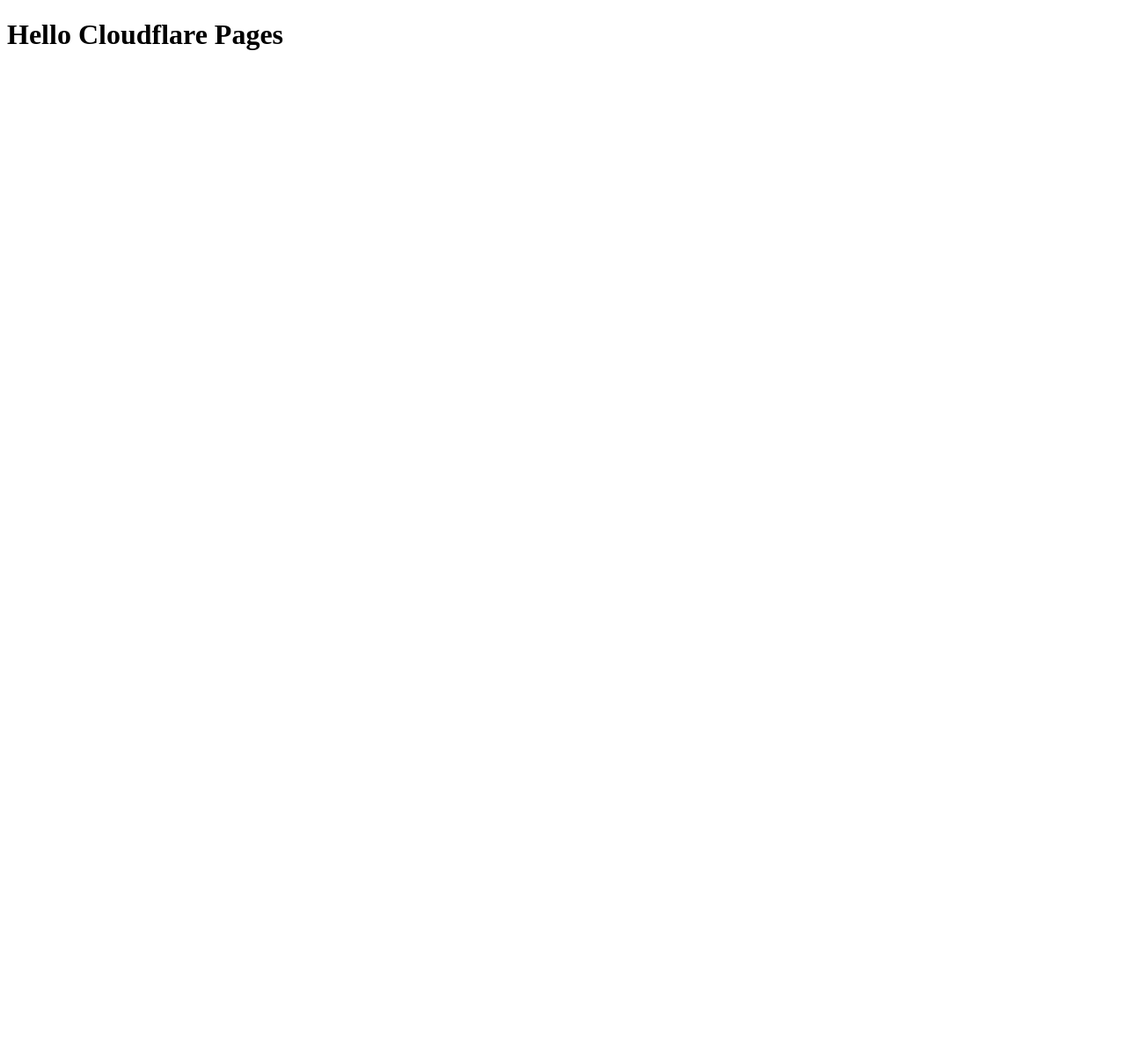
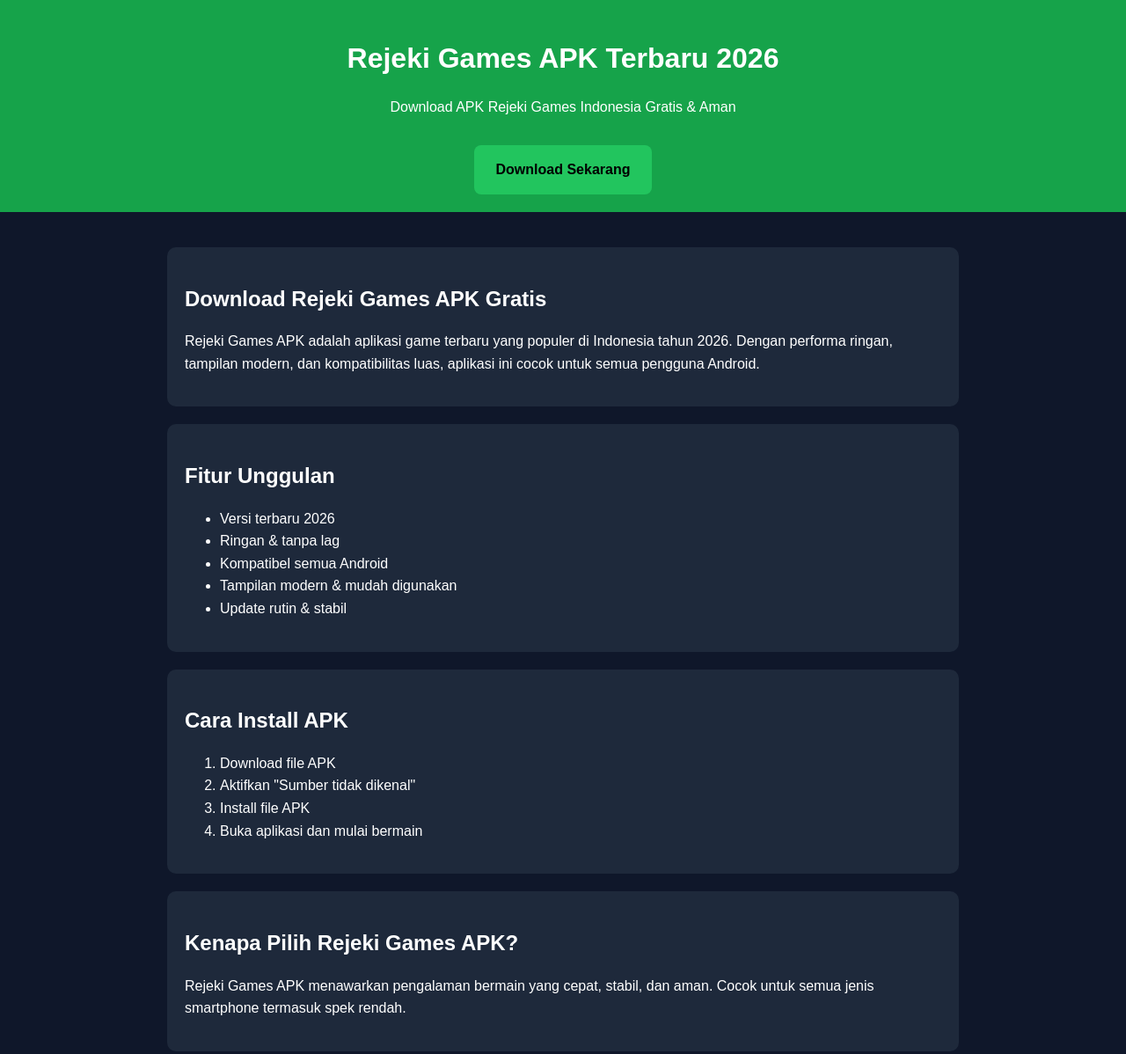
Before and after one commit to trungdoan2205/rejeki-games-apk, a plain HTML site: page index.html in a window 1280 px wide. Shown: the top 1198 px of the page at 88% size. Before the commit the page ends 800 px from the top, so only its background shows below. Drawn offline with Linux system fonts and the light colour scheme.

Commit message:
Update index.html

```diff
--- a/index.html
+++ b/index.html
@@ -1,10 +1,127 @@
+<!DOCTYPE html>
 
-<!DOCTYPE html>
-<html>
+<html lang="id">
 <head>
-  <title>Rejeki Games APK Terbaru 2026 – Download APK Rejeki Games Indonesia Gratis</title>
+  <meta charset="UTF-8">
+  <meta name="viewport" content="width=device-width, initial-scale=1.0">
+  <title>Rejeki Games APK Terbaru 2026 – Download APK Rejeki Games Indonesia Gratis & Aman</title>
+
+  <meta name="description" content="Download Rejeki Games APK terbaru 2026 gratis untuk pengguna Indonesia. Versi terbaru, ringan, aman, tanpa lag, dan mudah diinstal di Android.">
+  <meta name="keywords" content="rejeki games apk, download rejeki games, apk indonesia 2026, game android terbaru">
+
+  <!-- Open Graph -->
+
+  <meta property="og:title" content="Rejeki Games APK Terbaru 2026">
+  <meta property="og:description" content="Download APK gratis versi terbaru, ringan dan aman.">
+  <meta property="og:type" content="website">
+
+  <style>
+    body {
+      font-family: Arial, sans-serif;
+      margin: 0;
+      background: #0f172a;
+      color: #fff;
+      line-height: 1.6;
+    }
+    header {
+      background: #16a34a;
+      padding: 20px;
+      text-align: center;
+    }
+    h1, h2 {
+      margin-bottom: 10px;
+    }
+    .container {
+      padding: 20px;
+      max-width: 900px;
+      margin: auto;
+    }
+    .btn {
+      display: inline-block;
+      background: #22c55e;
+      color: #000;
+      padding: 15px 25px;
+      text-decoration: none;
+      border-radius: 8px;
+      font-weight: bold;
+      margin-top: 15px;
+    }
+    .box {
+      background: #1e293b;
+      padding: 20px;
+      margin: 20px 0;
+      border-radius: 10px;
+    }
+    footer {
+      text-align: center;
+      padding: 20px;
+      background: #020617;
+      font-size: 14px;
+      color: #94a3b8;
+    }
+  </style>
+
 </head>
+
 <body>
-  <h1>Hello Cloudflare Pages</h1>
+
+<header>
+  <h1>Rejeki Games APK Terbaru 2026</h1>
+  <p>Download APK Rejeki Games Indonesia Gratis & Aman</p>
+  <a href="#" class="btn">Download Sekarang</a>
+</header>
+
+<div class="container">
+
+  <div class="box">
+    <h2>Download Rejeki Games APK Gratis</h2>
+    <p>
+      Rejeki Games APK adalah aplikasi game terbaru yang populer di Indonesia tahun 2026.
+      Dengan performa ringan, tampilan modern, dan kompatibilitas luas, aplikasi ini cocok
+      untuk semua pengguna Android.
+    </p>
+  </div>
+
+  <div class="box">
+    <h2>Fitur Unggulan</h2>
+    <ul>
+      <li>Versi terbaru 2026</li>
+      <li>Ringan & tanpa lag</li>
+      <li>Kompatibel semua Android</li>
+      <li>Tampilan modern & mudah digunakan</li>
+      <li>Update rutin & stabil</li>
+    </ul>
+  </div>
+
+  <div class="box">
+    <h2>Cara Install APK</h2>
+    <ol>
+      <li>Download file APK</li>
+      <li>Aktifkan "Sumber tidak dikenal"</li>
+      <li>Install file APK</li>
+      <li>Buka aplikasi dan mulai bermain</li>
+    </ol>
+  </div>
+
+  <div class="box">
+    <h2>Kenapa Pilih Rejeki Games APK?</h2>
+    <p>
+      Rejeki Games APK menawarkan pengalaman bermain yang cepat, stabil, dan aman.
+      Cocok untuk semua jenis smartphone termasuk spek rendah.
+    </p>
+  </div>
+
+  <div class="box" style="text-align:center;">
+    <h2>Download Sekarang</h2>
+    <p>Klik tombol di bawah untuk mulai download.</p>
+    <a href="#" class="btn">Download APK</a>
+  </div>
+
+</div>
+
+<footer>
+  © 2026 Rejeki Games APK. All rights reserved.
+</footer>
+
 </body>
 </html>
```
